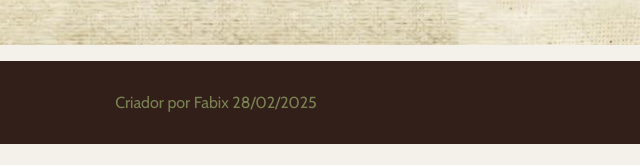
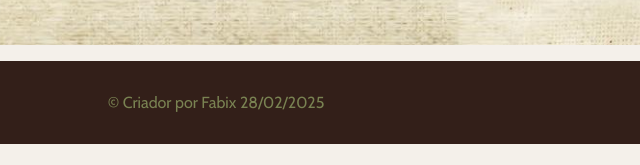
Before and after one commit to Fabixx006/ADVOGADA, a plain HTML site: page index.html in a window 1280 px wide. Shown: the part 2186-2351 px from the top of the page, 424-1064 px from the left. Drawn offline with nearby package versions, Linux system fonts and the light colour scheme.

Commit message:
Add files via upload

```diff
--- a/index.html
+++ b/index.html
@@ -45,7 +45,7 @@
 
 </body>
 <header>
-    Criador por Fabix 28/02/2025
+    © Criador por Fabix 28/02/2025
 </header>
 
 </html>
```
